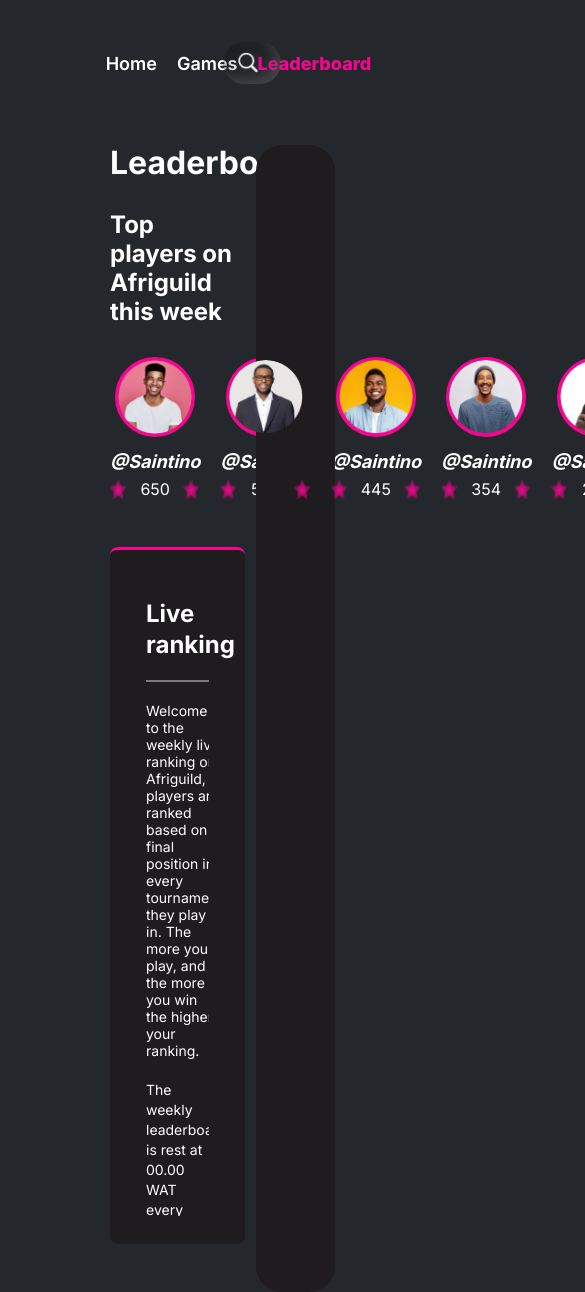
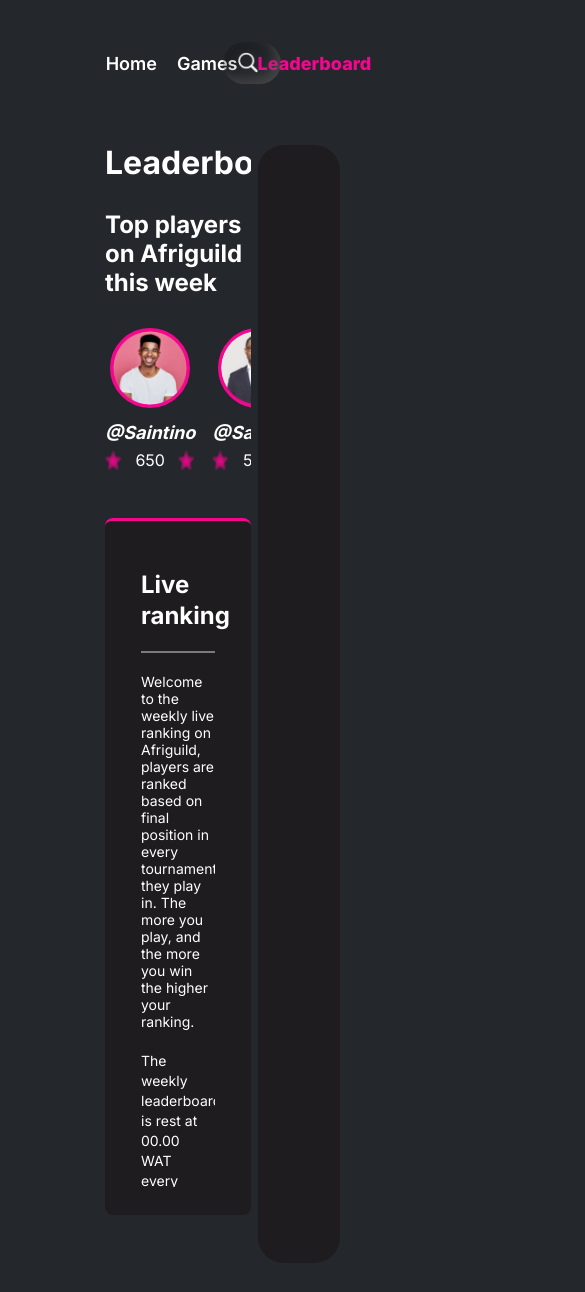
Before and after one commit to NzakiCodes/afriguild, a Next.js app: page / in a window 390 px wide. Shown: the top 1292 px of the page, 585 px wide, since content can reach past the window. After the commit the page ends 1263 px from the top, so only its background shows below. Built offline with nearby package versions, Linux system fonts and the light colour scheme.

Commit message:
Fixed responsiveness

```diff
--- a/components/LiveRanking/index.tsx
+++ b/components/LiveRanking/index.tsx
@@ -7,7 +7,7 @@
     <div className="live-ranking-container">
       <div className="live-ranking-heading">
         <h2>Live ranking</h2>
-        <div></div>
+        <div className=""></div>
       </div>
       <div className="live-ranking-list-container">
        <div className="description">
--- a/styles/globals.css
+++ b/styles/globals.css
@@ -81,7 +81,7 @@
 }
 
 .search-container {
-  width: 37%;
+  width: 40%;
 }
 .search-container input {
   width: 100%;
@@ -111,15 +111,16 @@
 .leaderboard-container {
   display: flex;
   justify-content: space-between;
-
+  overflow: hidden;
   margin-top: 5px;
   padding-top: 10px;
-  margin: 0 55px;
+  margin: 0 50px;
   padding-left: 55px;
   /* gap: 20px ; */
 }
 .leaderboard {
-  width: 60%;
+  width: 62%;
+  overflow: hidden;
 }
 .leaderboard-blank {
   background: #1e1c1e;
@@ -140,7 +141,7 @@
 .top-players-list {
   display: flex;
   justify-content: space-between;
-  gap: 20px;
+  gap: 17px;
   margin: 31px 0;
   max-width: 100%;
 }
@@ -243,7 +244,7 @@
 
 .live-ranking-list-container > div:nth-child(2),
 .live-ranking-list-container .description {
-  width: 90%;
+  width: 95%;
 }
 
 .live-ranking-list-container::-webkit-scrollbar {
```
